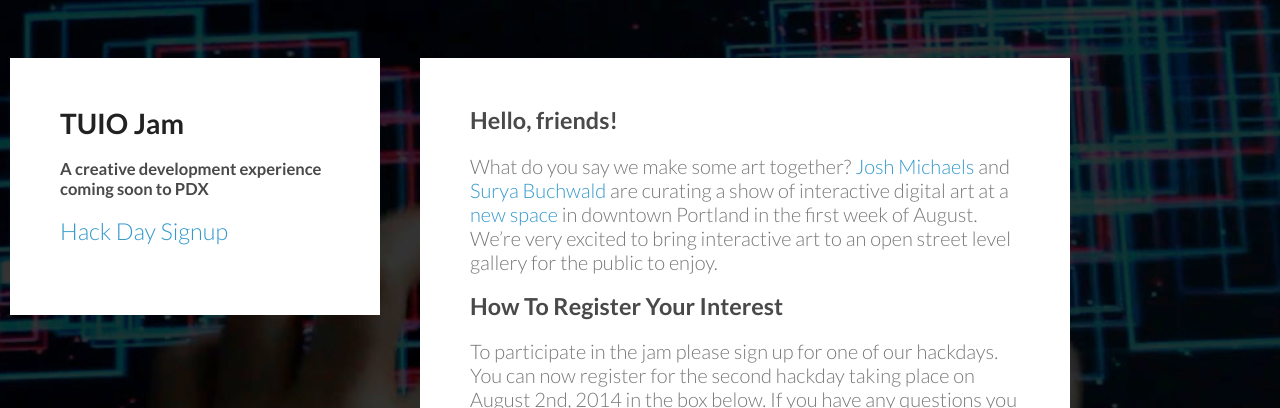
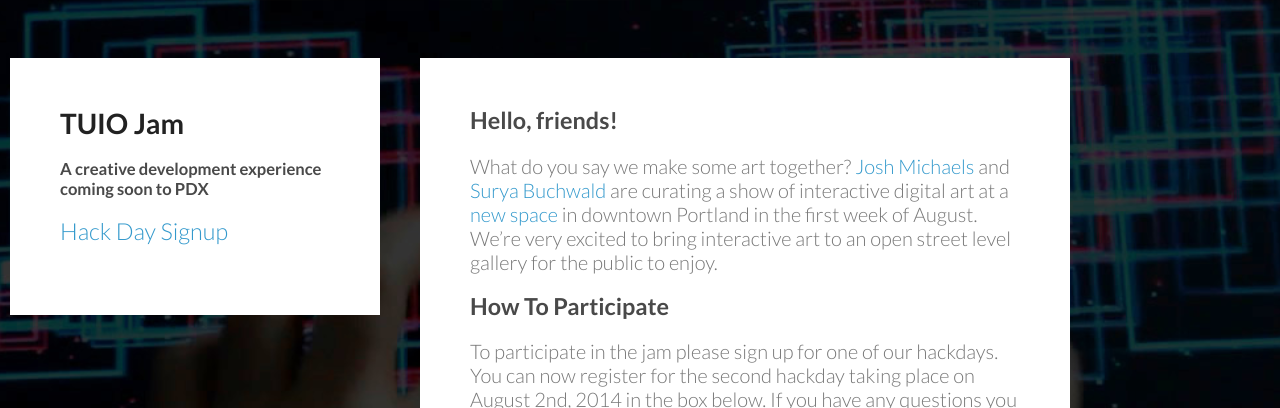
Before and after one commit to Ctrl-Art/tuio-jam, a plain HTML site: page index.html in a window 1280 px wide. Shown: the top 408 px of the page. Drawn offline with Linux system fonts and the light colour scheme.

Commit message:
Update index.html

```diff
--- a/index.html
+++ b/index.html
@@ -24,7 +24,7 @@
 
         <p>What do you say we make some art together? <a href="http://joshjet.com/">Josh Michaels</a> and <a href="http://mmmlabs.com/">Surya Buchwald</a> are curating a show of interactive digital art at a <a href="http://diode.gallery">new space</a> in downtown Portland in the first week of August. We’re very excited to bring interactive art to an open street level gallery for the public to enjoy.</p>
 
-        <h3>How To Register Your Interest</h3>
+        <h3>How To Participate</h3>
         <p>To participate in the jam please sign up for one of our hackdays. You can now register for the second hackday taking place on August 2nd, 2014 in the box below. If you have any questions you can e-mail me <a href="mailto:momodmonster@gmail.com">here</a>.</p>
           <div style="width:100%; text-align:left;" ><iframe  src="//eventbrite.com/tickets-external?eid=12158369009&ref=etckt" frameborder="0" height="214" width="100%" vspace="0" hspace="0" marginheight="5" marginwidth="5" scrolling="auto" allowtransparency="true"></iframe><div style="font-family:Helvetica, Arial; font-size:10px; padding:5px 0 5px; margin:2px; width:100%; text-align:left;" ><a style="color:#ddd; text-decoration:none;" target="_blank" href="http://www.eventbrite.com/r/etckt">Online event registration</a><span style="color:#ddd;"> for </span><a style="color:#ddd; text-decoration:none;" target="_blank" href="https://www.eventbrite.com/e/tuio-jam-hack-day-2-tickets-12158369009?ref=etckt">TUIO Jam - Hack Day #2</a> <span style="color:#ddd;">powered by</span> <a style="color:#ddd; text-decoration:none;" target="_blank" href="http://www.eventbrite.com?ref=etckt">Eventbrite</a></div></div>
 
```
